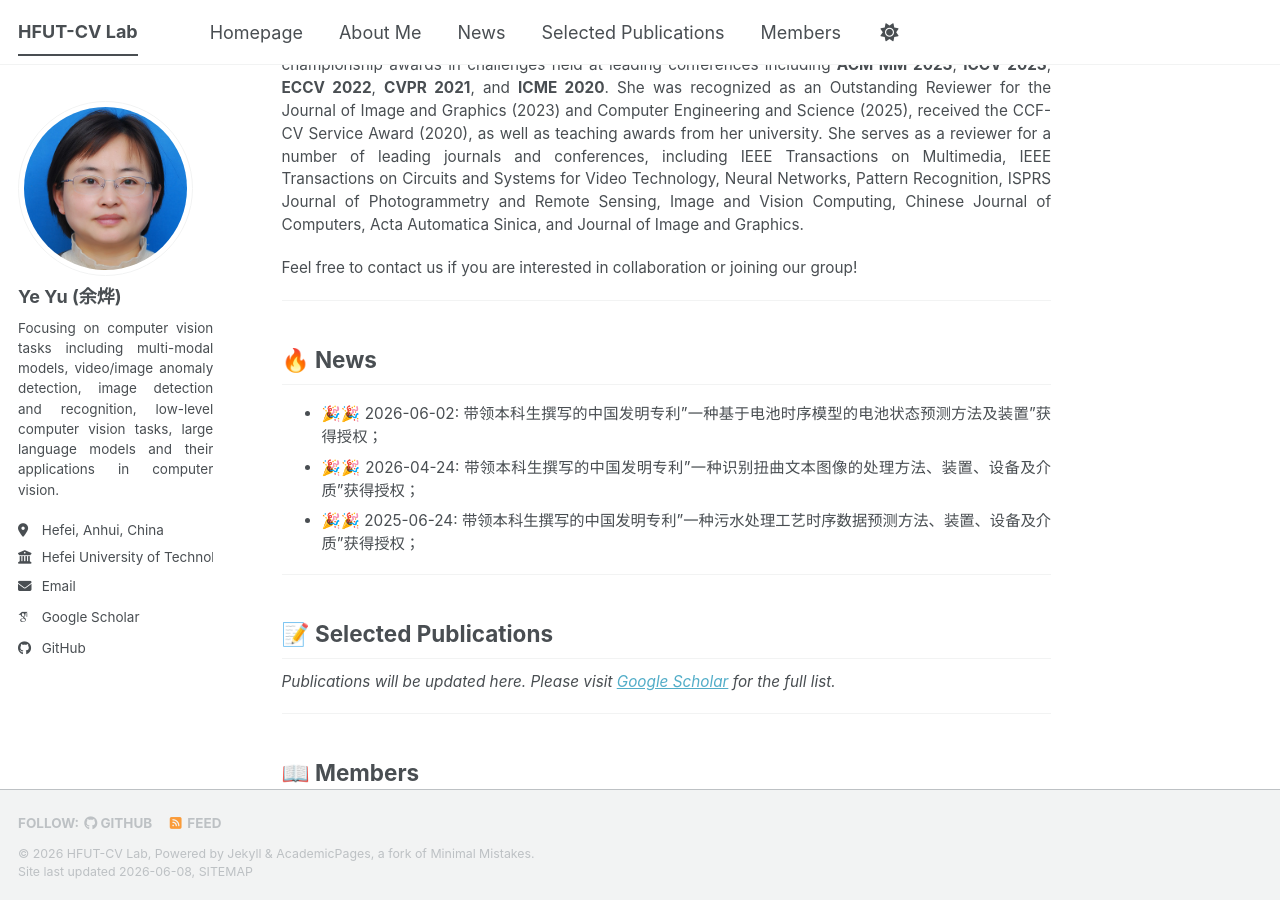
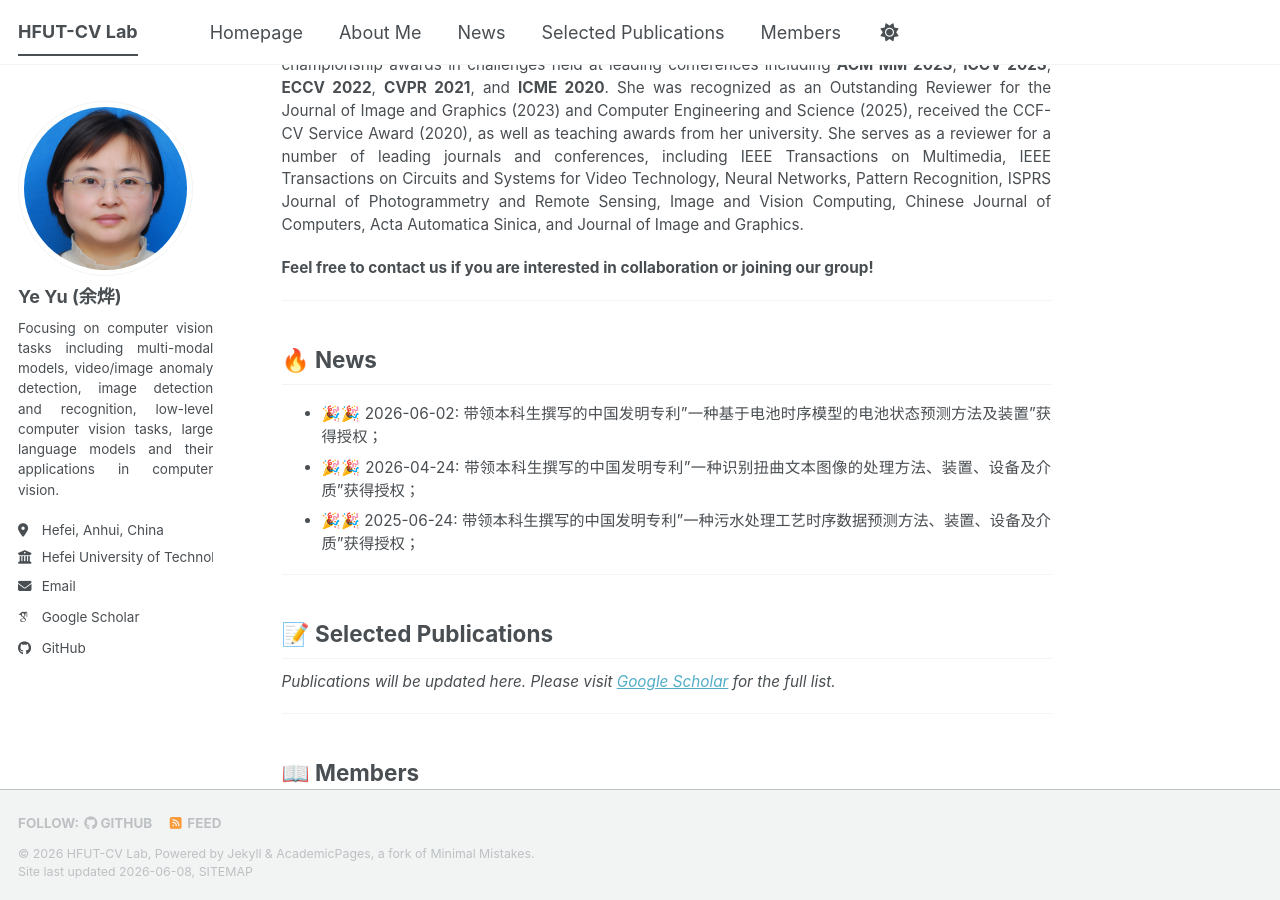
Before and after one commit to HFUT-CV/HFUT-CV.github.io, a Jekyll site: the page built from _pages/about.md, in a window 1280 px wide and 900 px high, scrolled down 503 px. Built offline with Jekyll 4.4.1, drawn with Linux system fonts in a browser that asks for light colours; some web fonts are replaced; a script bundle is joined from its source files by our own code; library files that are not in the unit come from our copies.

```diff
--- a/_pages/about.md
+++ b/_pages/about.md
@@ -38,7 +38,7 @@ Ye Yu, Ph.D., Associate Professor and Ph.D. Supervisor at the School of Computer
 
 She is an IEEE Senior Member, a member of CCF (China Computer Federation) and CSIG (China Society of Image and Graphics). She received the First Prize of the Anhui Provincial Transportation Science and Technology Progress Award for her contributions to the project "Key Technologies for Intelligent Recognition and Cross-validation of Commercial Vehicles and Drivers." Her teams have won championship awards in challenges held at leading conferences including **ACM MM 2023**, **ICCV 2023**, **ECCV 2022**, **CVPR 2021**, and **ICME 2020**. She was recognized as an Outstanding Reviewer for the Journal of Image and Graphics (2023) and Computer Engineering and Science (2025), received the CCF-CV Service Award (2020), as well as teaching awards from her university. She serves as a reviewer for a number of leading journals and conferences, including IEEE Transactions on Multimedia, IEEE Transactions on Circuits and Systems for Video Technology, Neural Networks, Pattern Recognition, ISPRS Journal of Photogrammetry and Remote Sensing, Image and Vision Computing, Chinese Journal of Computers, Acta Automatica Sinica, and Journal of Image and Graphics.
 
-Feel free to contact us if you are interested in collaboration or joining our group!
+**Feel free to contact us if you are interested in collaboration or joining our group!**
 
 ---
 
```
